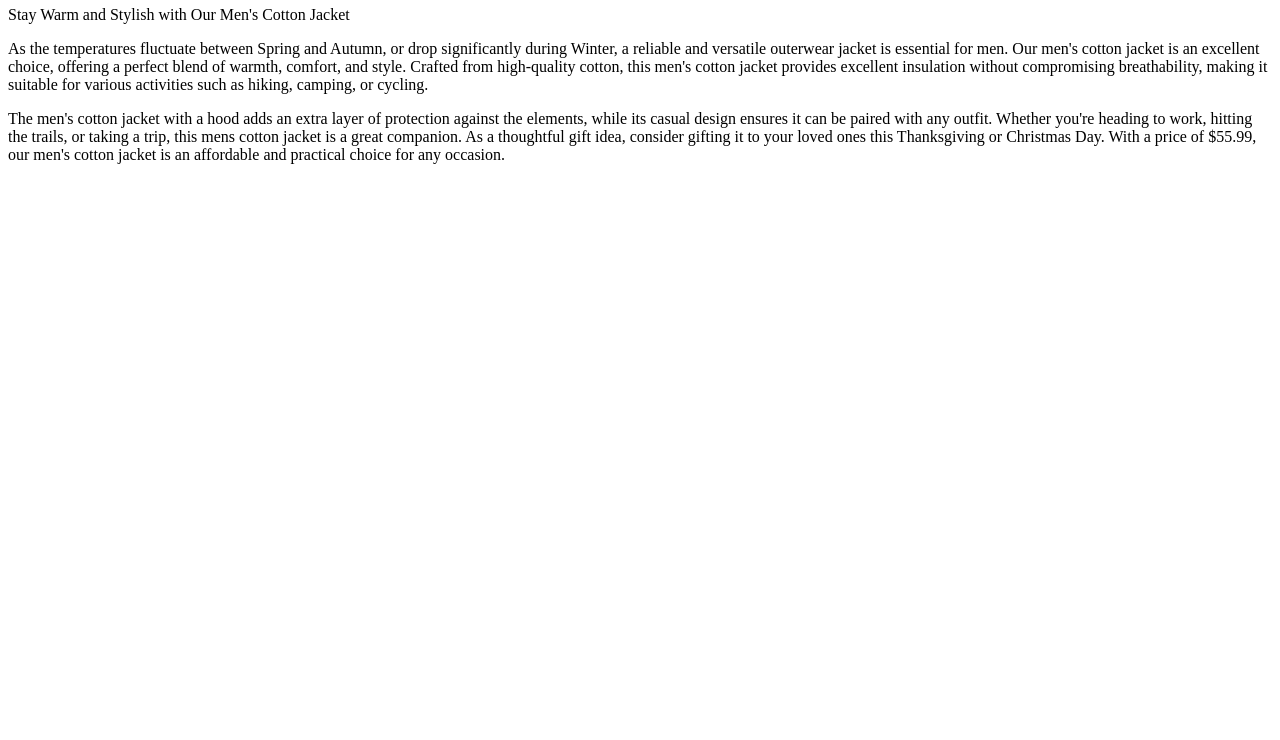
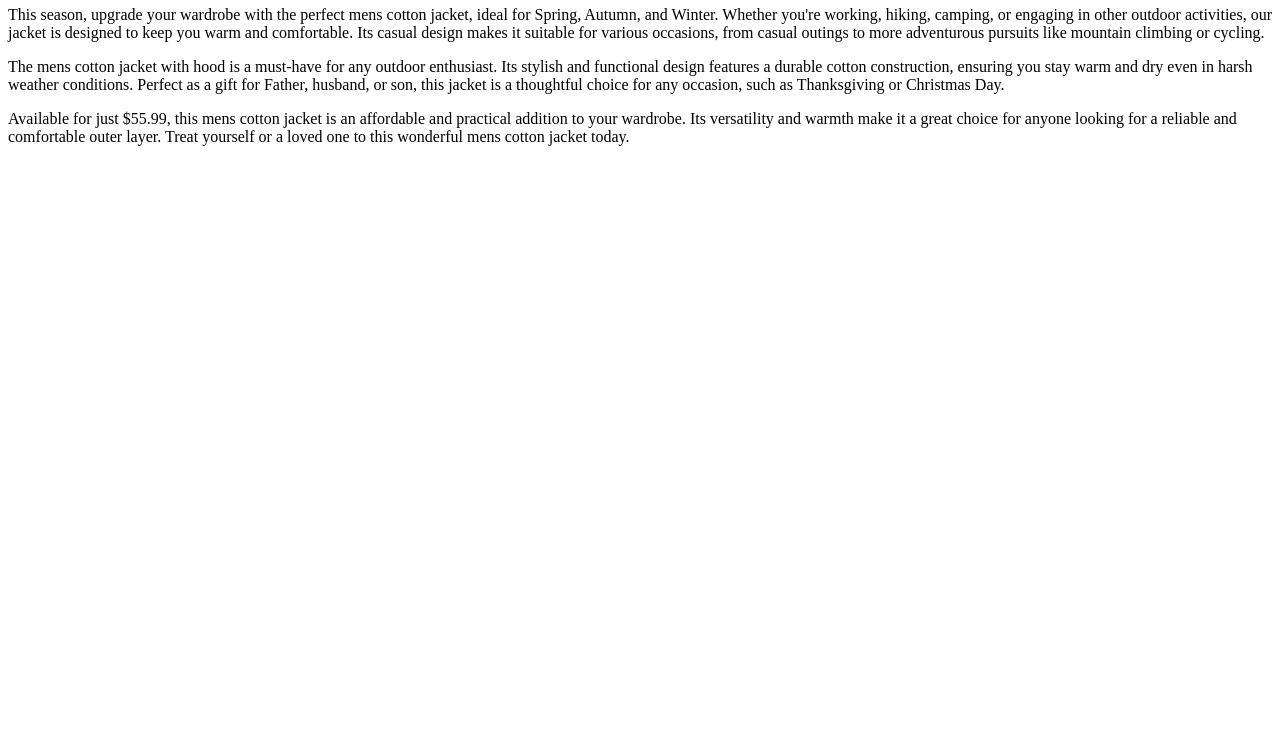
Before and after one commit to Rishit2403/seo-blog-site, a plain HTML site: page posts/post_3.html in a window 1280 px wide. Shown: the part 60-800 px from the top of the page. Drawn offline with Linux system fonts and the light colour scheme.

Commit message:
Add blog post 3

```diff
--- a/posts/post_3.html
+++ b/posts/post_3.html
@@ -3,6 +3,6 @@
     <head><title>Mens Cotton Jacket</title></head>
     <body>
         <h1>Mens Cotton Jacket</h1>
-        <p>Stay Warm and Stylish with Our Men's Cotton Jacket</p><p></p><p>As the temperatures fluctuate between Spring and Autumn, or drop significantly during Winter, a reliable and versatile outerwear jacket is essential for men. Our men's cotton jacket is an excellent choice, offering a perfect blend of warmth, comfort, and style. Crafted from high-quality cotton, this men's cotton jacket provides excellent insulation without compromising breathability, making it suitable for various activities such as hiking, camping, or cycling.</p><p></p><p>The men's cotton jacket with a hood adds an extra layer of protection against the elements, while its casual design ensures it can be paired with any outfit. Whether you're heading to work, hitting the trails, or taking a trip, this mens cotton jacket is a great companion. As a thoughtful gift idea, consider gifting it to your loved ones this Thanksgiving or Christmas Day. With a price of $55.99, our men's cotton jacket is an affordable and practical choice for any occasion.</p>
+        <p>This season, upgrade your wardrobe with the perfect mens cotton jacket, ideal for Spring, Autumn, and Winter. Whether you're working, hiking, camping, or engaging in other outdoor activities, our jacket is designed to keep you warm and comfortable. Its casual design makes it suitable for various occasions, from casual outings to more adventurous pursuits like mountain climbing or cycling.</p><p></p><p>The mens cotton jacket with hood is a must-have for any outdoor enthusiast. Its stylish and functional design features a durable cotton construction, ensuring you stay warm and dry even in harsh weather conditions. Perfect as a gift for Father, husband, or son, this jacket is a thoughtful choice for any occasion, such as Thanksgiving or Christmas Day.</p><p></p><p>Available for just $55.99, this mens cotton jacket is an affordable and practical addition to your wardrobe. Its versatility and warmth make it a great choice for anyone looking for a reliable and comfortable outer layer. Treat yourself or a loved one to this wonderful mens cotton jacket today.</p>
     </body>
     </html>
```
